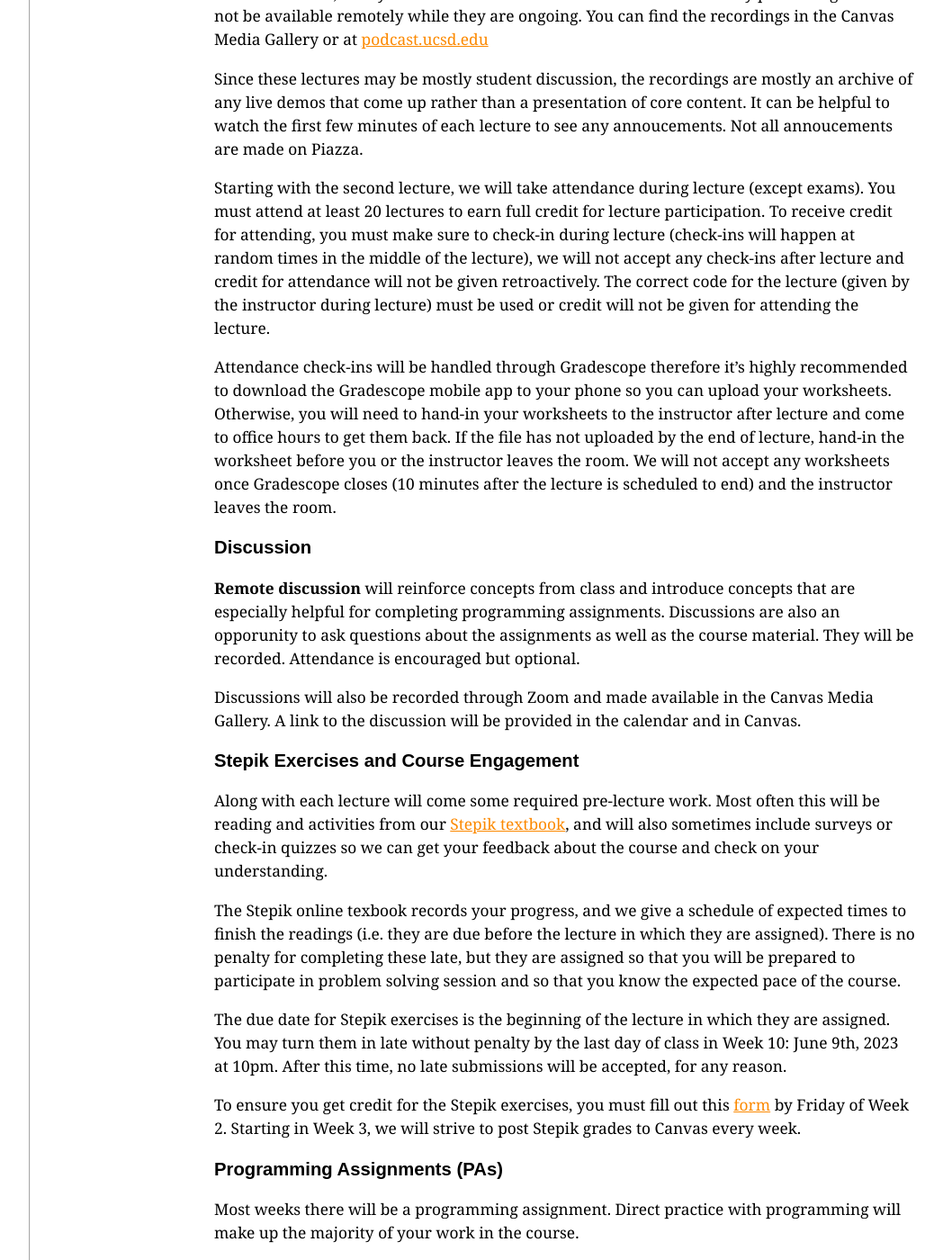
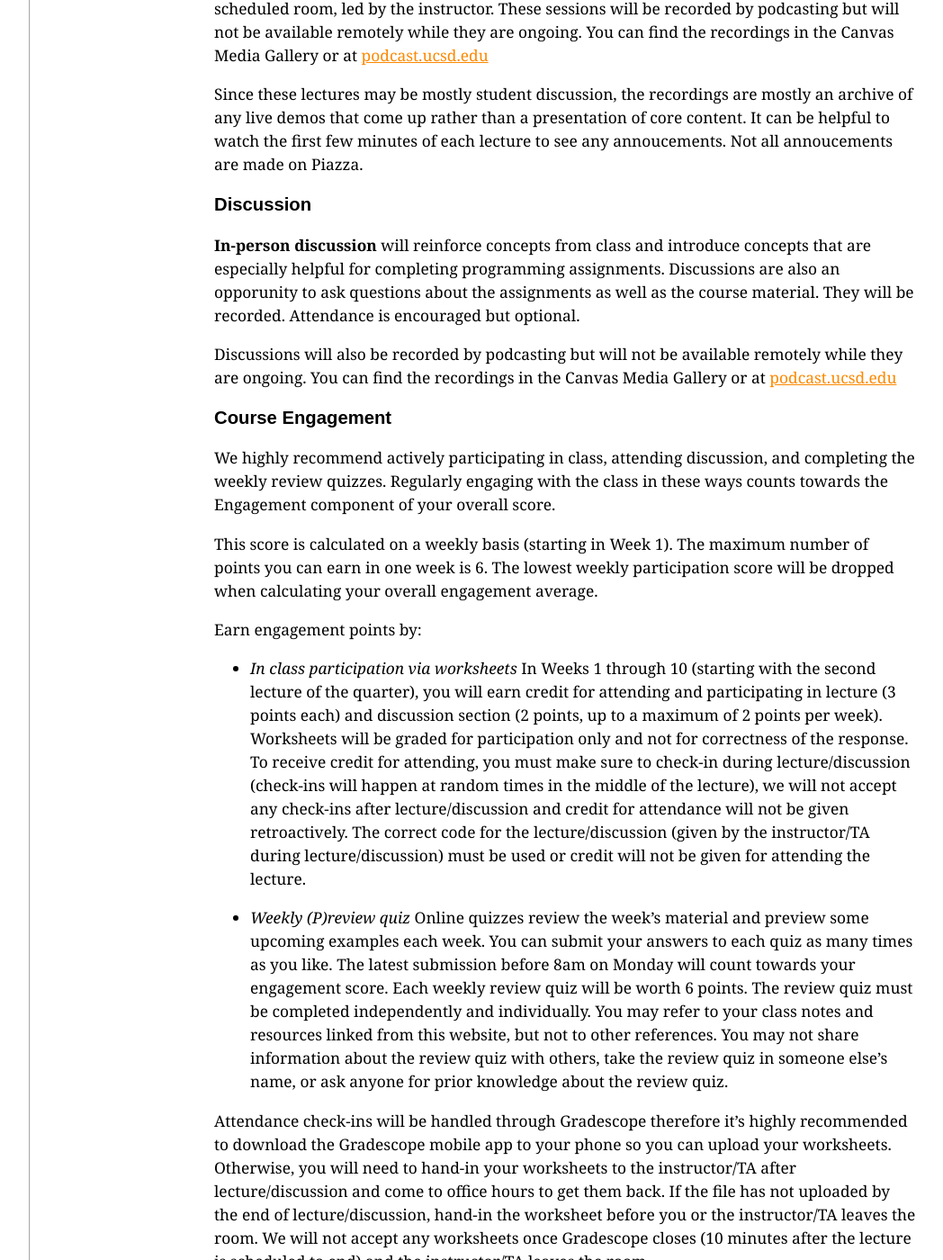
Before and after one commit to ucsd-cse12-f23/ucsd-cse12-f23.github.io, a Jekyll site: the page built from syllabus.md, in a window 1280 px wide and 1400 px high, scrolled down 1398 px. Shown: the whole window at 90% size, without its empty margins (56-1104 px from the left). Built offline with Jekyll 4.4.1, drawn with Linux system fonts in a browser that asks for light colours; some of the changed text lies outside the part shown.

Commit message:
Update syllabus.md

```diff
--- a/syllabus.md
+++ b/syllabus.md
@@ -46,16 +46,17 @@
 that we will not adjust the scale to make it harder to get a better grade.
 We will not adjust the scale for individual students.
 
-<h3>Problem Sessions – Lectures</h3>
+<h3>Lectures</h3>
 
 Most course content will be presented asynchronously through videos and readings,
 with associated interactive activities which should be completed before lecture.
+
 Lectures will involve problem solving with your classmates along with an opportunity
-to ask quesitons about the material.  Participation is not required at problem-solving sections,
+to ask quesitons about the material. Participation is not required at problem-solving sections,
 but it is highly encouraged.
 
-It is very important that students watch all pre-leture videos and go through the Stepilk
-readings as this is the primary way to learn the CSE 12 material.
+It is very important that students watch all pre-lecture videos as this is the
+primary way to learn the CSE 12 material.
 
 **In-person lectures** will be led during the normally-scheduled lecture times
 in the normally-scheduled room, led by the instructor. These sessions will be
@@ -67,36 +68,41 @@
 It can be helpful to watch the first few minutes of each lecture to see any
 annoucements. Not all annoucements are made on Piazza.
 
-Starting with the second lecture, we will take attendance during lecture (except exams). You must attend at least 20 lectures to earn full credit for lecture participation. To receive credit for attending, you must make sure to check-in during lecture (check-ins will happen at random times in the middle of the lecture), we will not accept any check-ins after lecture and credit for attendance will not be given retroactively. The correct code for the lecture (given by the instructor during lecture) must be used or credit will not be given for attending the lecture.
 
-Attendance check-ins will be handled through Gradescope therefore it’s highly recommended to download the Gradescope mobile app to your phone so you can upload your worksheets. Otherwise, you will need to hand-in your worksheets to the instructor after
-lecture and come to office hours to get them back. If the file has not uploaded by the end of lecture, hand-in the worksheet before you or the instructor leaves the room. We will not accept any worksheets once Gradescope closes (10 minutes after the lecture is scheduled to end) and the instructor leaves the room.
+
+
+
 
 <h3>Discussion</h3>
 
-**Remote discussion** will reinforce concepts from class and introduce concepts that
+**In-person discussion** will reinforce concepts from class and introduce concepts that
 are especially helpful for completing programming assignments. Discussions are also an
 opporunity to ask questions about the assignments as well as the course material.
 They will be recorded. Attendance is encouraged but optional.
 
-Discussions will also be recorded through Zoom and made available in the
-Canvas Media Gallery. A link to the discussion will be provided in the calendar and in Canvas.
+Discussions will also be recorded by podcasting but will not be available remotely while they are ongoing.
+You can find the recordings in the Canvas Media Gallery or at [podcast.ucsd.edu](https://podcast.ucsd.edu){:target="_blank"}
 
-### Stepik Exercises and Course Engagement
+### Course Engagement
 
-Along with each lecture will come some required pre-lecture work. Most often this will be
-reading and activities from our [Stepik textbook](https://stepik.org/course/109917/syllabus){:target="_blank"},
-and will also sometimes include surveys or check-in quizzes so we can get your feedback about the course
-and check on your understanding.
+We highly recommend actively participating in class, attending discussion, and completing the weekly review quizzes. Regularly engaging with the class in these ways counts towards the Engagement component of your overall score.
+
+This score is calculated on a weekly basis (starting in Week 1). The maximum number of points you can earn in one week is 6. The lowest weekly participation score will be dropped when calculating your overall engagement average.
+
+Earn engagement points by:
+- *In class participation via worksheets* In Weeks 1 through 10 (starting with the second lecture of the quarter), you will earn credit for attending and participating in lecture (3 points each) and discussion section (2 points, up to a maximum of 2 points per week). Worksheets will be graded for participation only and not for correctness of the response. To receive credit for attending, you must make sure to check-in during lecture/discussion (check-ins will happen at random times in the middle of the lecture), we will not accept any check-ins after lecture/discussion and credit for attendance will not be given retroactively. The correct code for the lecture/discussion (given by the instructor/TA during lecture/discussion) must be used or credit will not be given for attending the lecture.
+
+- *Weekly (P)review quiz* Online quizzes review the week’s material and preview some upcoming examples each week. You can submit your answers to each quiz as many times as you like. The latest submission before 8am on Monday will count towards your engagement score. Each weekly review quiz will be worth 6 points. The review quiz must be completed independently and individually. You may refer to your class notes and resources linked from this website, but not to other references. You may not share information about the review quiz with others, take the review quiz in someone else’s name, or ask anyone for prior knowledge about the review quiz.
+
+Attendance check-ins will be handled through Gradescope therefore it’s highly recommended to download the Gradescope mobile app to your phone so you can upload your worksheets. Otherwise, you will need to hand-in your worksheets to the instructor/TA after lecture/discussion and come to office hours to get them back. If the file has not uploaded by the end of lecture/discussion, hand-in the worksheet before you or the instructor/TA leaves the room. We will not accept any worksheets once Gradescope closes (10 minutes after the lecture is scheduled to end) and the instructor/TA leaves the room.
+
+### Stepik Exercises (Textbook)
+
+Along with each lecture will come some optional pre-lecture from our
+[Stepik textbook](https://stepik.org/course/109917/syllabus){:target="_blank"}.
 
 The Stepik online texbook records your progress, and we give a schedule of expected times to finish the readings
-(i.e. they are due before the lecture in which they are assigned). There is no penalty for completing these late, but they are assigned so that you will be prepared to participate in problem solving session and so that you know the expected pace of the course.
-
-The due date for Stepik exercises is the beginning of the lecture in which they are assigned. You may turn them in late
-without penalty by the last day of class in Week 10: June 9th, 2023 at 10pm.
-After this time, no late submissions will be accepted, for any reason.
-
-To ensure you get credit for the Stepik exercises, you must fill out this [form](https://forms.gle/4UwhBqLGQaZKmwcF7){:target="_blank"} by Friday of Week 2. Starting in Week 3, we will strive to post Stepik grades to Canvas every week.
+(i.e. they should be completed before the lecture in which they are assigned). There is no penalty for completing these late as they will not be graded, but they are assigned so that you will be prepared to participate in problem solving session and so that you know the expected pace of the course.
 
 <a id="p:programming"></a>
 <h3>Programming Assignments (PAs)</h3>
@@ -112,20 +118,20 @@
 
 - **After you receive your grade** you can continue to improve your assignment
 based on the feedback from grading. You can resubmit your work to the Late/Resubmit
-submission which will be open for up to three weeks (less for those assignemtns near
+submission which will be open for two weeks (less for those assignemtns near
 the end of the quarter). Once the Late/Resubmit submission closes, your submission
 will again be graded.
 
 There is no penalty for resubmissions, you can still earn full credit.
 We will take the highest score between your original submission and your late/resubmission.
 
-The **Late/Resubmit** process applies if your submission is late. You should strive
+The **Late/Resubmit** process also applies if your submission is late. You should strive
 to complete each PA before it's posted deadline as the PAs are practice for the exams.
 You will also receive earlier feedback and an extra grading attempt if you submit
 before the original deadline.
 
 For those assignments near the end of the quarter, the deadline for all late/resubmissions
-will be Friday of Week 10 at 10pm. We will not accept any submissions after that time, for any reason.
+will be Friday of Week 10 at 8am. We will not accept any submissions after that time, for any reason.
 
 Each student gets a free “slip day” for each programming assignment (PA) that allow an automatic 24-hour
 extension to submit the PA. You do not have to ask to use your slip day. Just submit your
@@ -252,37 +258,24 @@
 <a id="g:exams"></a>
 <h3>Exams</h3>
 
-There will be two midterm exams during the quarter, held during the scheduled lecture time:
-- Week 4 - Friday 4/28/2023
-- Week 8 - Friday 5/26/2023
+There will be three in-class exams during the quarter, held during the scheduled lecture time:
+- Week 4 - Wednesday 10/25/2023
+- Week 7 - Wednesday 11/15/2023
+- Week 10 - Wednesday 12/6/2023
 
 The final exam will be:
-- Week 11 - Friday 6/16/2023, 8am - 11am, room will be announced in Week 10
+- Week 11 - Monday 12/11/2023, 8am - 11am, room will be announced in Week 10.
 
 Seats will be assigned for all exam sessions and announced beforehand, and you must bring your school ID to the exam. All work on exams is to be done on your own, and you are not allowed to use any electronics or study aids during the exam (aside from those needed for University-approved academic accommodations). You may not speak to any other student in the exam room while the exam is in progress (including after you hand in your own exam). You may not share any information about the exam with any student who has not yet taken it (including students in future quarters of CSE12).
 
-The first two exams will each be worth 8% of your final grade. The final exam will be worth 24% of your final grade. The final exam will have a specific structure – it will be broken into three parts corresponding to material from the first exam, the second exam, and the remainder of the course. Your grade for each midterm will be the maximum of the midterm grade and the score you get on the corresponding part of the final exam.
+Each in-class exam will each be worth 20% of your final grade. The final exam will be broken into three parts, each corresponding to the material from one of the in-class exams. Your grade for each in-class exam will be the maximum of the in-class score and the score on the corresponding part of the final exam. Note: each part of the final exam is optional if you wish to only use the score of in-class exam for that part.
 
-For example, if you get 50% of the points for midterm 1 and 100% of the points for midterm 2, and then score a 75% on part 1 of the final, 25% on part 2, and 100% on part 3, you would get:
+For example:
+- On the three in-class exams you score 75, 0, and 95 (you miss the second). On the final exam you score 80, 75, and 0 on the three parts. Your exam scores are 80, 75, 95, giving you an exam grade of 50% (16% + 15% + 19%).
+- On the three in-class exams you score 95, 93, and 90. You skip the final so your scores are 0, 0, 0. Your exam scores are 95, 93, 90, giving you an exam grade of 55.6% (19% + 18.6% + 18%).
+- On the three in-class exams you score 75, 55, and 60. On the final you score 95, 90, 94. Your exam scores are 95, 90, 94, giving you an exam grade of 55.8% (19% + 18% + 18.8%).
 
-- MAX(0.5, 0.75) * 8 = 6 points for midterm 1 (0.75 was higher, so the final increased the midterm score!)
-- MAX(1, 0.25) * 8 = 8 points for midterm 2 (0.25 was lower, so the original midterm score was used)
-- 0.75 * 8 + 0.25 * 8 + 1 * 8 = 16 points for the final exam (the score on the final exam is the same regardless of how the midterms went)
-- A total of 30 out of 40 exam points towards your final grade
-
-This policy also covers what happens if you miss a midterm for any reason. If you are absent for a midterm, you get a 0 initially, and then whatever score you get on the final for that section will be applied to your midterm grade. There are no make-up midterms, and the final exam policy is governed by the [university’s policies](https://senate.ucsd.edu/operating-procedures/educational-policies/courses/epc-policies-on-courses/policy-exams-including-midterms-final-exams-and-religious-accommodations-for-exams/){:target="_blank"}.
-
-<h3>Making Up for Participation Using the Final Exam</h3>
-
-You are highly encouraged to attend lectures. However, if you have personal reasons for not wanting to join the lecture, you can choose not to attend them and still receive a perfect grade in the class (however your final exam will be weighted more).
-
-If you participate in at least 20 of lectures after the first lecture (or if you miss up to a maximum of 6 lectures),
-you receive 100% for your total participation grade (10% of your entire grade). If you participate in fewer than 20 of lectures (i.e., miss more than 6 lectures), your final exam score replaces that portion of your participation grade.
-
-Three examples:
-- 20 or more lectures attended: You receive 100% for your 10% participation grade and your final exam is now worth 24% of your grade.
-- 0 lectures attended: Your participation portion of your final grade is 0% and your final exam is now worth 34% of your grade.
-- 12 lectures attended: You receive 100% for 6% (60% of 10%) of your final grade for participation. Your final exam is worth 28% (24% + 4%) of your final grade.
+This policy also covers what happens if you miss an in-class exam for any reason. If you are absent for an in-class exam, you get a 0, and then whatever score you get on the final exam for that section will be applied to your exam grade. There are no make-up in-class exams, and the final exam policy is governed by the [university’s policies](https://senate.ucsd.edu/operating-procedures/educational-policies/courses/epc-policies-on-courses/policy-exams-including-midterms-final-exams-and-religious-accommodations-for-exams/){:target="_blank"}.
 
 <a id="policies"></a>
 ## Policies
```
Also changed, not shown: other parts of syllabus.md (+1 -1 lines).
